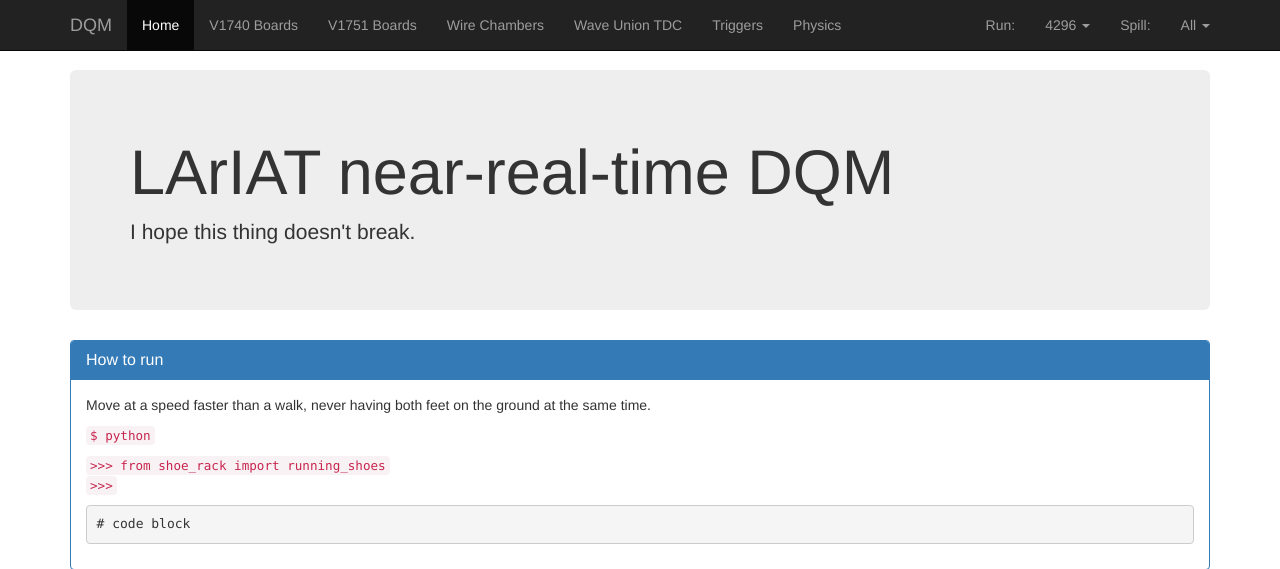
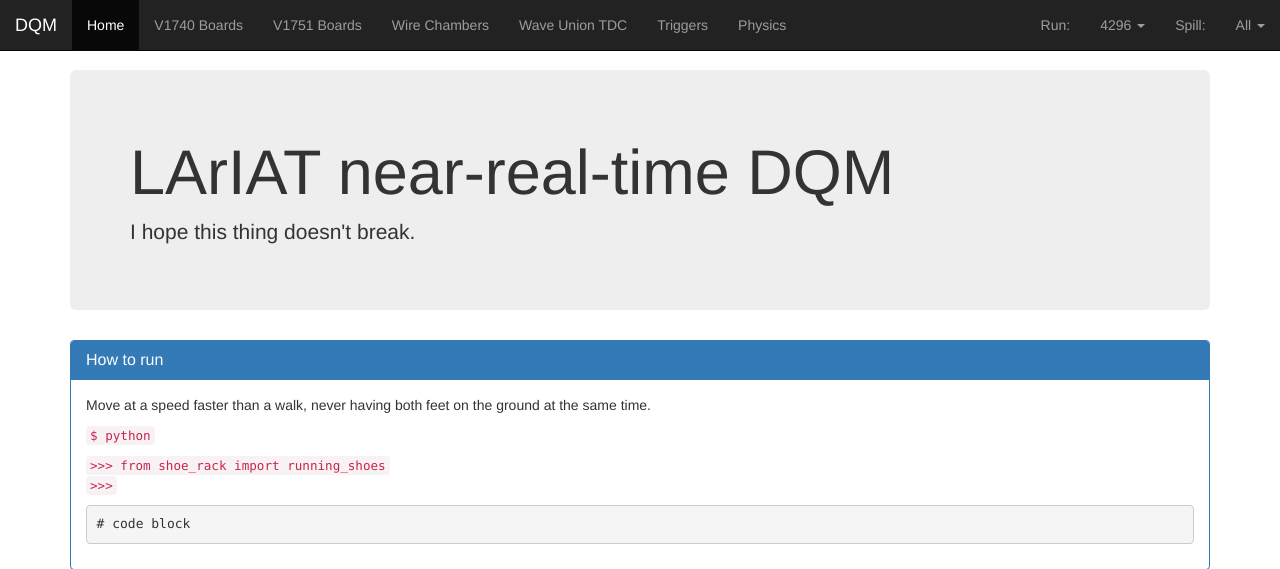
Before and after one commit to lariat/dqm, a Flask app: page / in a window 1280 px wide. Shown: the top 569 px of the page. Run offline with Flask 2, Linux system fonts and the light colour scheme; some libraries are stand-ins or nearby versions.

Commit message:
Fixed problem where the navbar was not collapsing correctly.

```diff
--- a/dqm/templates/base.html
+++ b/dqm/templates/base.html
@@ -27,7 +27,11 @@
 
     <!-- navbar -->
     <nav class="navbar navbar-inverse navbar-fixed-top">
+      {#
       <div class="container">
+      #}
+      <div class="container-fluid">
+
         <div class="navbar-header">
           <button type="button" class="navbar-toggle collapsed" data-toggle="collapse" data-target="#navbar" aria-expanded="false" aria-controls="navbar">
             <span class="sr-only">Toggle navigation</span>
@@ -37,6 +41,7 @@
           </button>
           <a class="navbar-brand" href="#">DQM</a>
         </div>
+
         <div id="navbar" class="navbar-collapse collapse">
           <ul class="nav navbar-nav">
             {% for href, id, caption in navigation_bar %}
@@ -45,11 +50,9 @@
             {% endfor %}
           </ul>
 
-          <ul class="nav navbar-nav navbar-right">
-            <li><a>Run:</a></li>
-            {#
-            <li><p class="navbar-text">Run:</p></li>
-            #}
+          <div class="navbar-right">
+            <p class="navbar-text">Run:</p>
+            <ul class="nav navbar-nav">
               <li class="dropdown">
                 <a href="#" class="dropdown-toggle" data-toggle="dropdown" role="button" aria-expanded="false">4296 <span class="caret"></span></a>
                 <ul class="dropdown-menu" role="menu">
@@ -61,7 +64,9 @@
                   <li><a href="#">4295</a></li>
                 </ul>
               </li>
-            <li><a>Spill:</a></li>
+            </ul>
+            <p class="navbar-text">Spill:</p>
+            <ul class="nav navbar-nav">
               <li class="dropdown">
                 <a href="#" class="dropdown-toggle" data-toggle="dropdown" role="button" aria-expanded="false">All <span class="caret"></span></a>
                 <ul class="dropdown-menu" role="menu">
@@ -75,6 +80,7 @@
                 </ul>
               </li>
             </ul>
+          </div>
 
         </div><!--/.nav-collapse -->
       </div>
```
Lines whose indentation alone changed are shown as unchanged.
